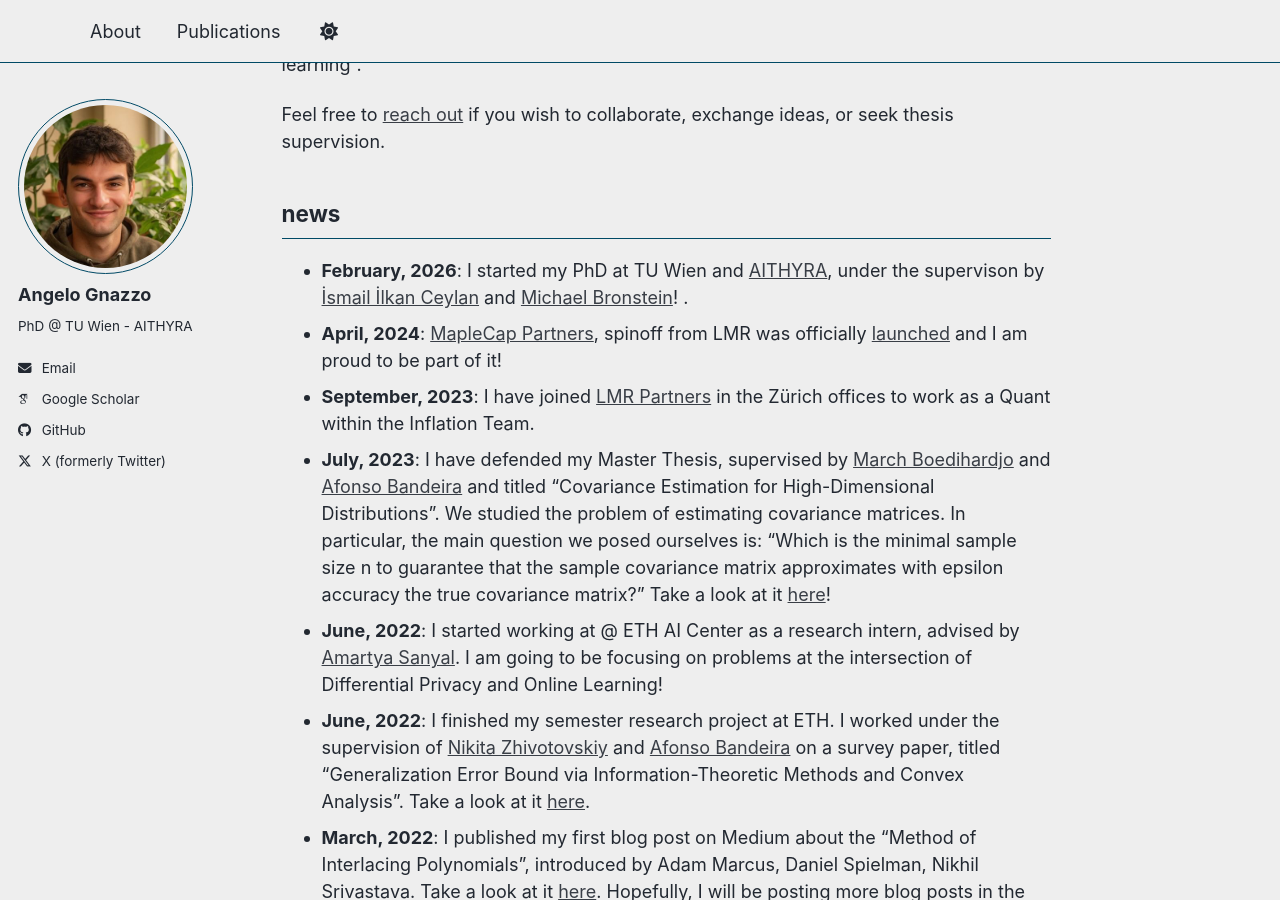
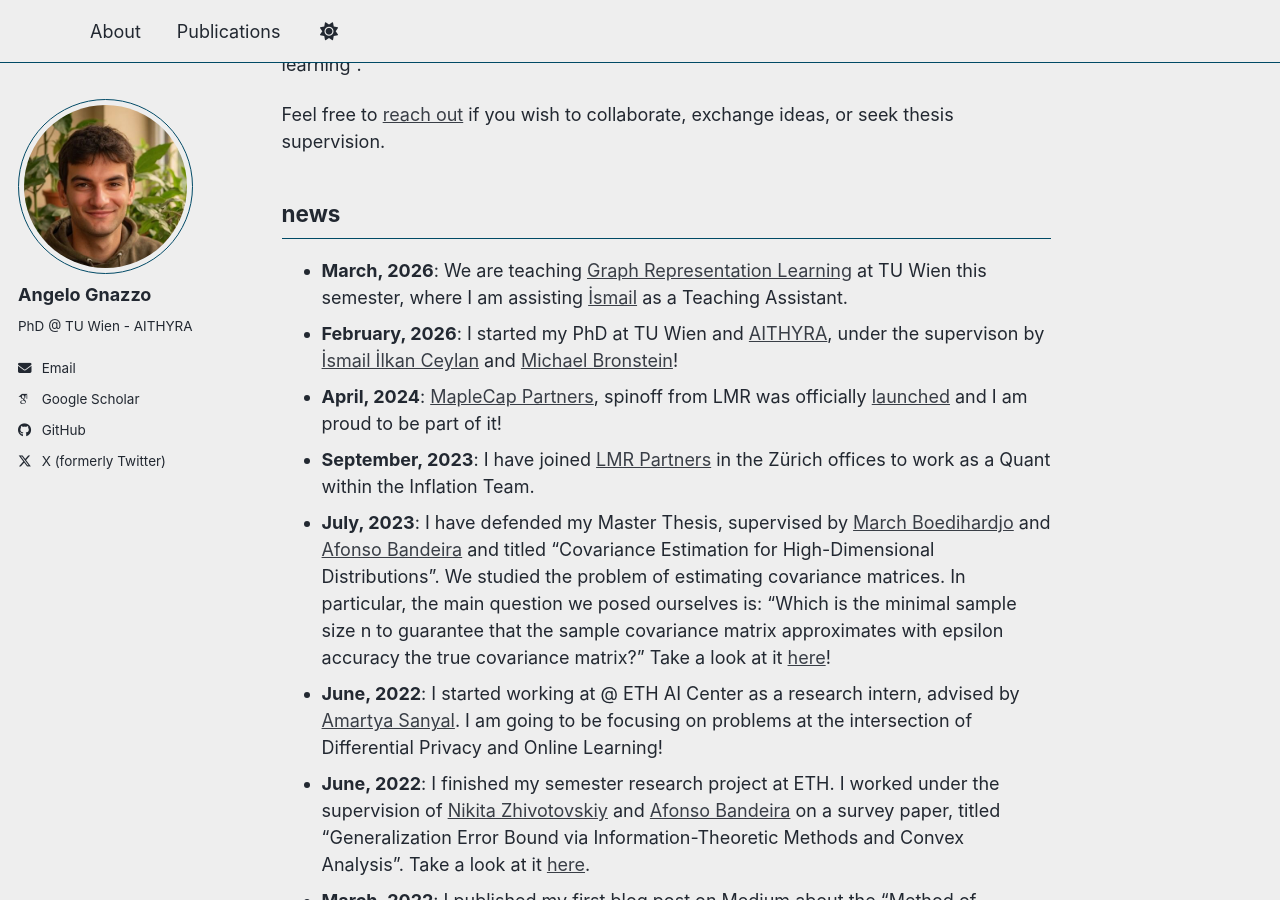
Before and after one commit to angelognazzo/angelognazzo.github.io, a Jekyll site: the page built from _pages/about.md, in a window 1280 px wide and 900 px high, scrolled down 778 px. Built offline with Jekyll 4.4.1, drawn with Linux system fonts in a browser that asks for light colours; some web fonts are replaced; a script bundle is joined from its source files by our own code; library files that are not in the unit come from our copies.

Commit message:
added information about grl course

```diff
--- a/_pages/about.md
+++ b/_pages/about.md
@@ -26,8 +26,9 @@ Feel free to [reach out](mailto:agnazzo@aithyra.at) if you wish to collaborate,
 
 news
 ------
+
+*   **March, 2026**: We are teaching [Graph Representation Learning](https://tiss.tuwien.ac.at/course/courseDetails.xhtml?dswid=6854&dsrid=79&semester=2026S&courseNr=192197){:target="_blank"} at TU Wien this semester, where I am assisting [İsmail](https://www.cs.ox.ac.uk/people/ismaililkan.ceylan/){:target="_blank"} as a Teaching Assistant.
 *   **February, 2026**: I started my PhD at TU Wien and [AITHYRA](https://aithyra.at/){:target="_blank"}, under the supervison by [İsmail İlkan Ceylan](https://www.cs.ox.ac.uk/people/ismaililkan.ceylan/){:target="_blank"} and [Michael Bronstein](https://www.cs.ox.ac.uk/people/michael.bronstein/){:target="_blank"}!
-.
 *   **April, 2024**: [MapleCap Partners](https://www.maplecap.com/){:target="_blank"}, spinoff from LMR was officially [launched](https://thehedgefundjournal.com/wp-content/uploads/2025/11/Tomorrows-Titans-2025-%E2%80%93-The-Hedge-Fund-Journal-v1.pdf){:target="_blank"} and I am proud to be part of it!
 *   **September, 2023**: I have joined [LMR Partners](https://www.lmrpartners.com/){:target="_blank"} in the Zürich offices to work as a Quant within the Inflation Team.
 *   **July, 2023**: I have defended my Master Thesis, supervised by [March Boedihardjo](https://apps.math.msu.edu/PageSpace/pb/boedihardjo){:target="_blank"} and [Afonso Bandeira](https://people.math.ethz.ch/~abandeira/){:target="_blank"} and titled "Covariance Estimation for High-Dimensional Distributions".
```
